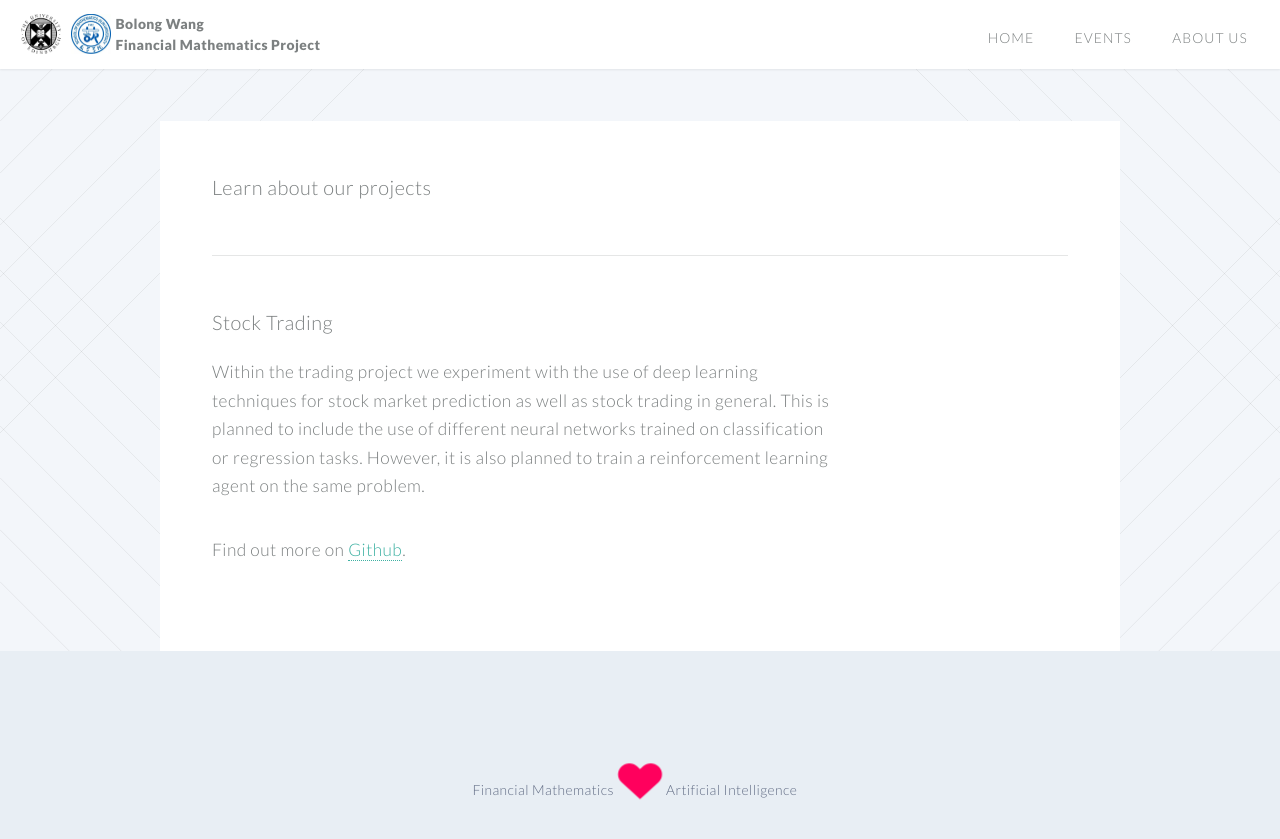
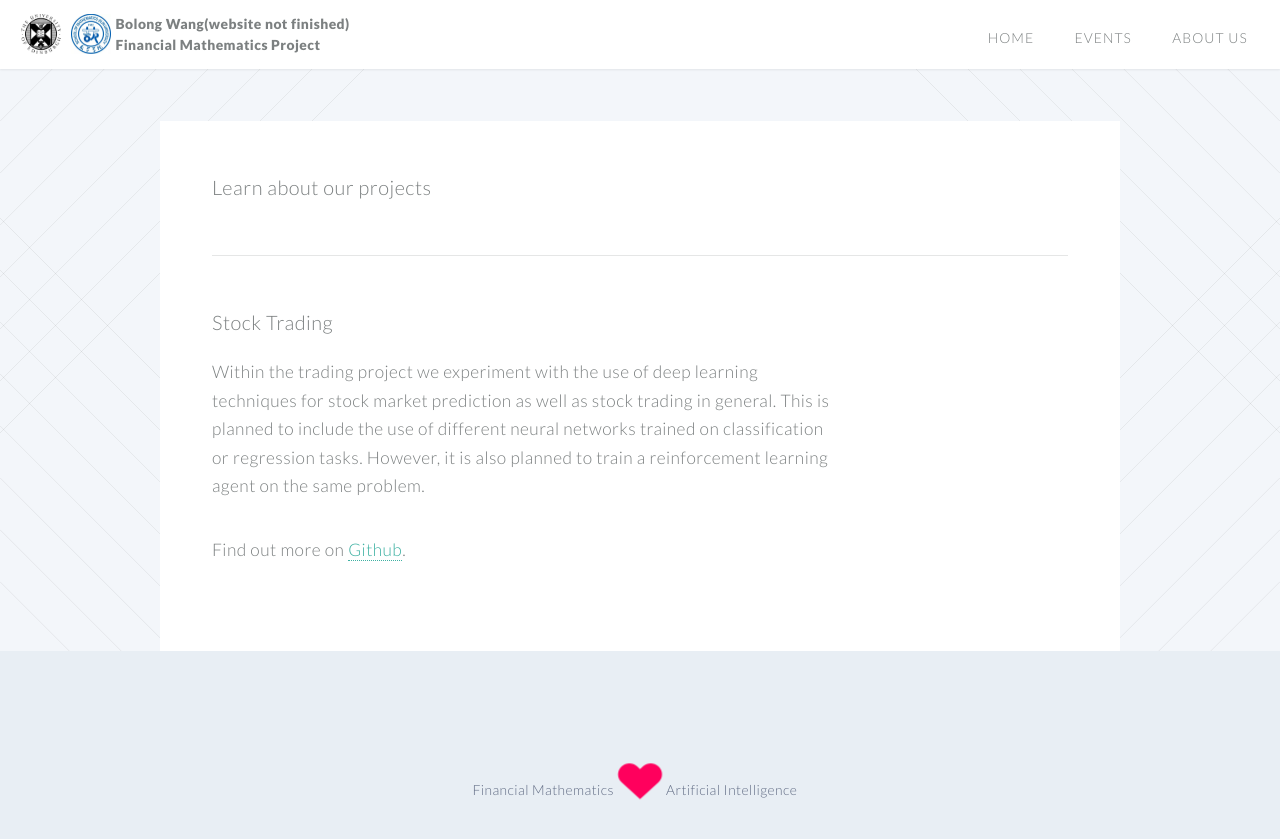
Before and after one commit to Gonewiththewind4/Project-Display, a Jekyll site: the page built from projects.html, in a window 1280 px wide. Shown: the top 839 px of the page. Built offline with Jekyll 4.4.1, drawn with Linux system fonts in a browser that asks for light colours.

Commit message:
Update navigation.html

```diff
--- a/_includes/navigation.html
+++ b/_includes/navigation.html
@@ -1,7 +1,8 @@
 <!-- Header -->
 <header id="header" class="{{ page.header-class }}">
     <img src="https://gonewiththewind4.github.io/Project-Display/images/ed.png" style="float:left; margin-right:10px; height:40px">
-  <h1 id="logo"><!--<a href="{{ site.baseurl }}/">--><img src="https://gonewiththewind4.github.io/Project-Display/images/jl.jpg" style="float:left; margin-right:5px; height:40px">Bolong Wang<div> Financial Mathematics Project</span></div></a></h1>
+  <h1 id="logo"><!--<a href="{{ site.baseurl }}/">--><img src="https://gonewiththewind4.github.io/Project-Display/images/jl.jpg" style="float:left; margin-right:5px; height:40px">Bolong Wang(website not finished)
+    <div> Financial Mathematics Project</span></div></a></h1>
     <nav id="nav">
         <ul>
             {% for navigationLink in site.navigationLinks %}
```
